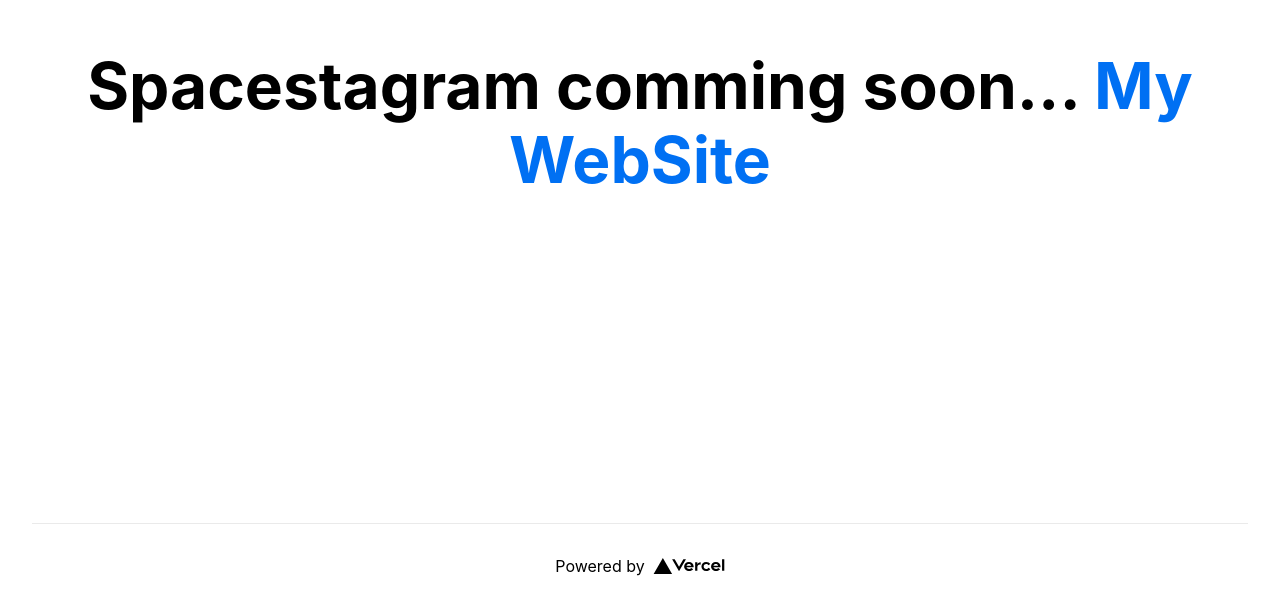
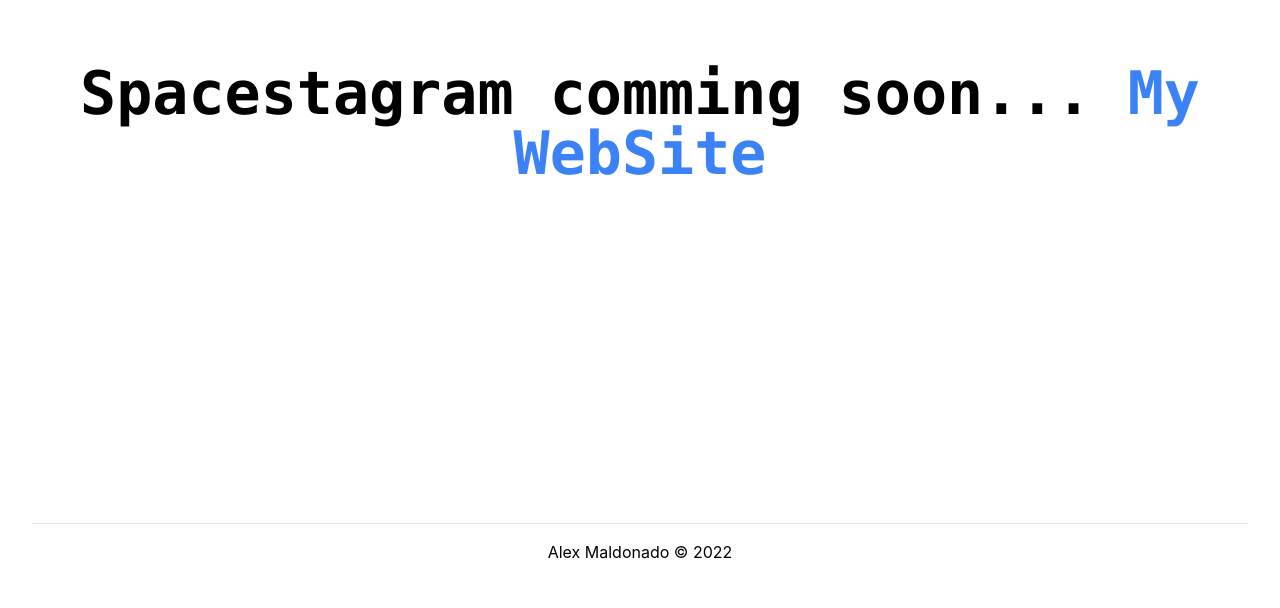
Before and after one commit to AlexMNet/spacestagram, a Next.js app: page / in a window 1280 px wide. Shown: the part 277-885 px from the top of the page. After the commit the page ends 857 px from the top, so only its background shows below. Built offline with nearby package versions, Linux system fonts and the light colour scheme.

Commit message:
Add tailwind css and footer component

```diff
--- /dev/null
+++ b/components/Footer.js
@@ -0,0 +1,9 @@
+export default function Footer() {
+  return (
+    <footer className='flex-1 py-4 border-t justify-center items-center '>
+      <p className='text-center'>
+        Alex Maldonado &copy; {new Date().getFullYear()}
+      </p>
+    </footer>
+  );
+}
--- a/package.json
+++ b/package.json
@@ -13,7 +13,10 @@
     "react-dom": "17.0.2"
   },
   "devDependencies": {
+    "autoprefixer": "^10.4.2",
     "eslint": "8.7.0",
-    "eslint-config-next": "12.0.8"
+    "eslint-config-next": "12.0.8",
+    "postcss": "^8.4.5",
+    "tailwindcss": "^3.0.15"
   }
 }
--- a/pages/index.js
+++ b/pages/index.js
@@ -1,6 +1,7 @@
 import Head from 'next/head';
 import Image from 'next/image';
 import styles from '../styles/Home.module.css';
+import Footer from '../components/Footer';
 
 export default function Home() {
   return (
@@ -12,24 +13,15 @@ export default function Home() {
       </Head>
 
       <main className={styles.main}>
-        <h1 className={styles.title}>
+        <h1 className='font-mono text-6xl font-semibold text-center'>
           Spacestagram comming soon...{' '}
-          <a href='https://www.alexmaldonado.dev/'>My WebSite</a>
+          <a href='https://www.alexmaldonado.dev/' className='text-blue-500'>
+            My WebSite
+          </a>
         </h1>
       </main>
 
-      <footer className={styles.footer}>
-        <a
-          href='https://vercel.com?utm_source=create-next-app&utm_medium=default-template&utm_campaign=create-next-app'
-          target='_blank'
-          rel='noopener noreferrer'
-        >
-          Powered by{' '}
-          <span className={styles.logo}>
-            <Image src='/vercel.svg' alt='Vercel Logo' width={72} height={16} />
-          </span>
-        </a>
-      </footer>
+      <Footer />
     </div>
   );
 }
--- /dev/null
+++ b/postcss.config.js
@@ -0,0 +1,6 @@
+module.exports = {
+  plugins: {
+    tailwindcss: {},
+    autoprefixer: {},
+  },
+}
--- a/styles/globals.css
+++ b/styles/globals.css
@@ -1,3 +1,7 @@
+@tailwind base;
+@tailwind components;
+@tailwind utilities;
+
 html,
 body {
   padding: 0;
--- /dev/null
+++ b/tailwind.config.js
@@ -0,0 +1,10 @@
+module.exports = {
+  content: [
+    './pages/**/*.{js,ts,jsx,tsx}',
+    './components/**/*.{js,ts,jsx,tsx}',
+  ],
+  theme: {
+    extend: {},
+  },
+  plugins: [],
+};
```
Also changed, not shown: 1 other file (tests, documents, lock files or other folders).
